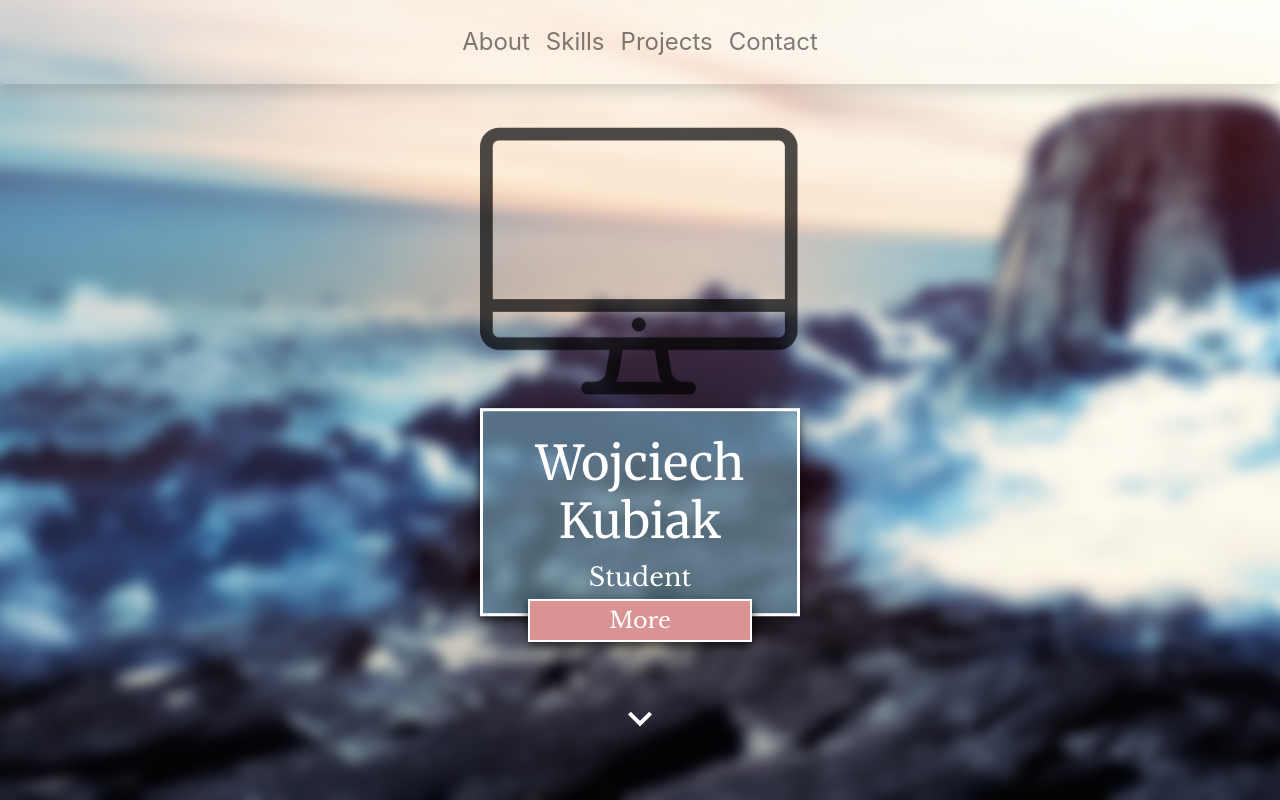
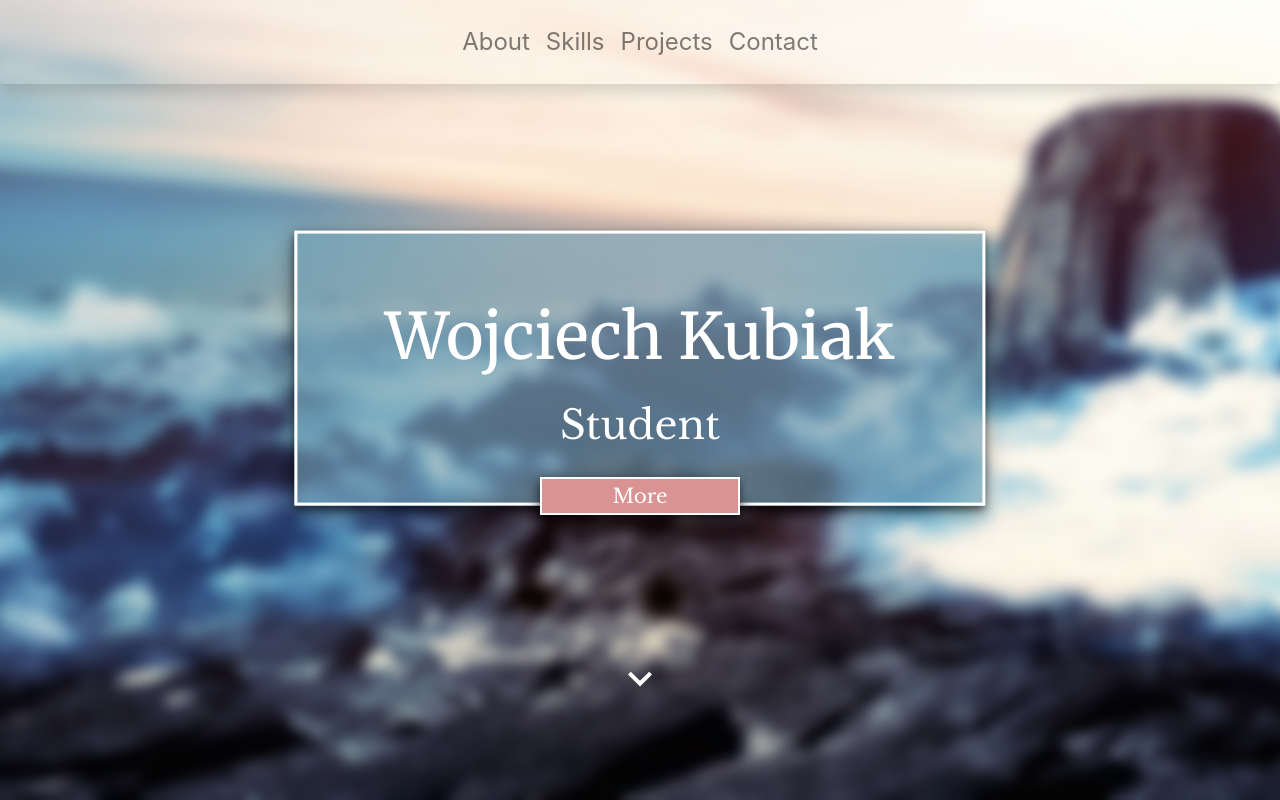
Before and after one commit to wojciechkubiak/my-site, a React (Create React App) app: page / in a window 1280 px wide. Shown: the top 800 px of the page. Built offline with nearby package versions, Linux system fonts and the light colour scheme.

Commit message:
Look update

```diff
--- a/src/components/LandingPage/LandingPage.css
+++ b/src/components/LandingPage/LandingPage.css
@@ -5,26 +5,30 @@
 
 .LandingPageName {
     position: absolute;
-    top: 32em;
+    top: 46vh;
     left: 50%;
-    width: 20em;
+    width: 54vw;
     transform: translate(-50%, -50%);
     text-align: center;
     border: 3px solid white;
     background-color: rgba(115, 162, 184, 0.61);
     box-shadow: 0 4px 8px 0 rgba(0, 0, 0, 0.50), 0 6px 20px 0 rgba(0, 0, 0, 0.40);
+    padding: 2em;
 }
 
 .LandingPageName > h1 {
     margin-top: 0.5em;
     margin-left: 0.5em;
     margin-right: 0.5em;
-    font-size: 3rem;
+    font-size: 8vh;
     color: white;
 }
 
 .LandingPageName > p {
-    font-size: 1.6rem;
+    font-size: 5vh;
+    margin-top: 0.5em;
+    margin-left: 0.5em;
+    margin-right: 0.5em;
     color: white
 }
 
@@ -40,7 +44,7 @@
 
 .BtnInfo {
     position: absolute;
-    top: 27.7em;
+    top: 62vh;
     left: 50%;
     width: 10em;
     transform: translate(-50%, -50%);
@@ -53,7 +57,7 @@
     border: 2px solid white;
     transition-duration: 1s;;
     color:white;
-    font-size: 1.4rem;
+    font-size: 2.5vh;
     padding: 0.1em;
     box-shadow: 0 4px 8px 0 rgba(0, 0, 0, 0.50), 0 6px 20px 0 rgba(0, 0, 0, 0.40);
     font-family: 'Libre Baskerville', sans-serif;
@@ -66,7 +70,7 @@
 .ArrowDown {
     color: white;
     position: absolute;
-    top: 45em;
+    top: 85vh;
     left: 50%;
     width: 3em;
     height: 3em;
--- a/src/components/LandingPage/LandingPage.js
+++ b/src/components/LandingPage/LandingPage.js
@@ -4,7 +4,7 @@ import {MdKeyboardArrowDown} from "react-icons/md"
 
 const LandingPage = () => (
   <div className="LandingPage" data-testid="LandingPage">
-    <img className="CompImg" alt="Computer" src={require('./../../img/comp.png')} ></img>
+    {/* <img className="CompImg" alt="Computer" src={require('./../../img/comp.png')} ></img> */}
     <div className="LandingPageName">
       <h1>Wojciech Kubiak</h1>
       <p>Student</p>
```
